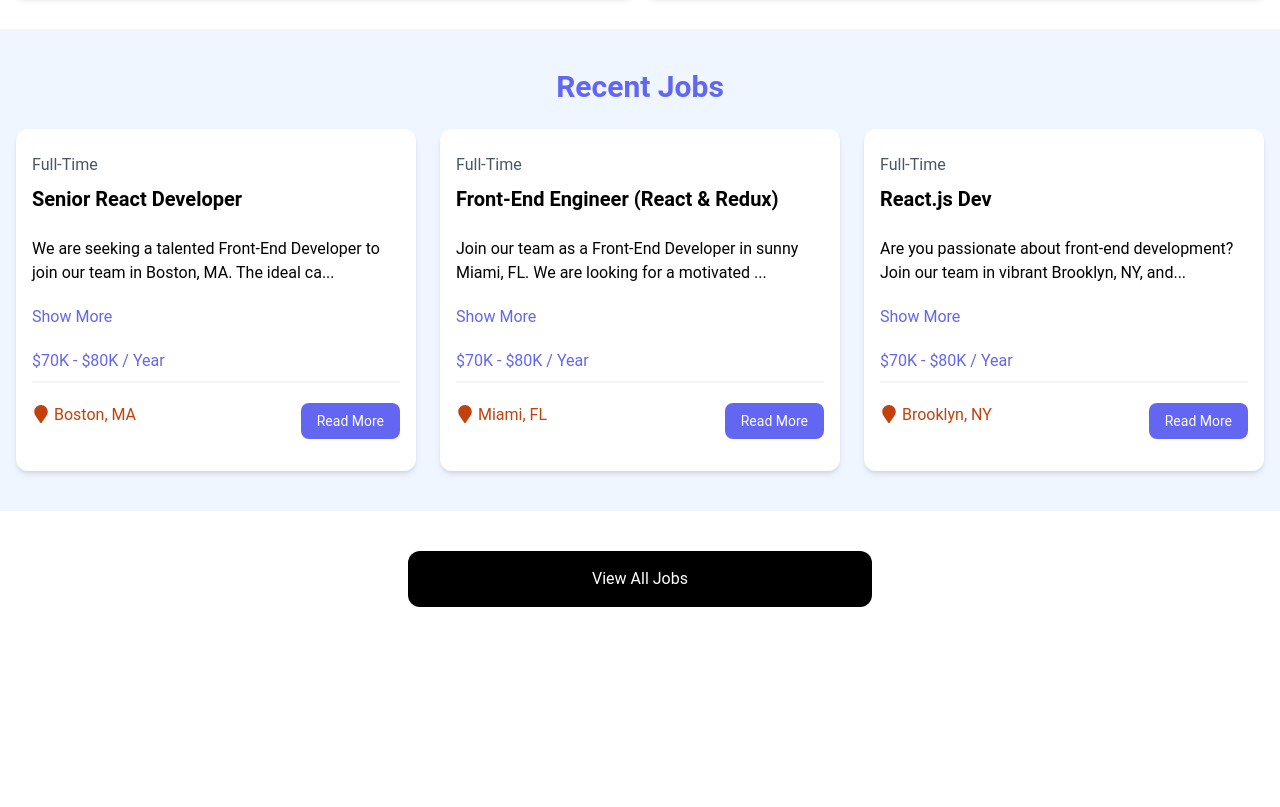
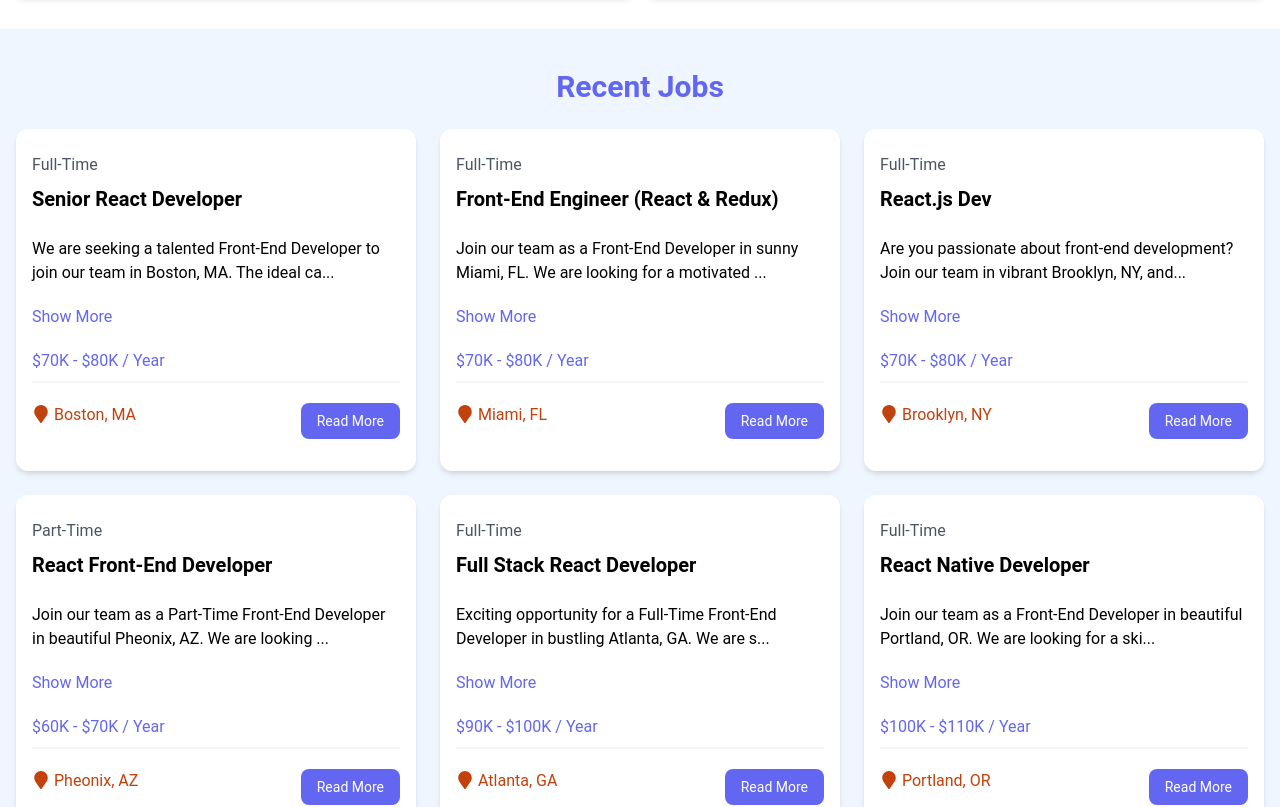
Before and after one commit to mbuguajackson/react_crash, a React (Vite) app in the folder react-jobs/: page / in a window 1280 px wide. Shown: the part 580-1387 px from the top of the page. Before the commit the page ends 1227 px from the top, so only its background shows below. Built offline with nearby package versions, Linux system fonts and the light colour scheme; data requests are answered from the project's data file.

Commit message:
spinners

```diff
--- a/react-jobs/src/components/JobListings.jsx
+++ b/react-jobs/src/components/JobListings.jsx
@@ -1,10 +1,33 @@
 import React from 'react'
 import jobs from '../jobs.json'
 import JobListing from './JobListing'
+import { useState, useEffect } from 'react'
+import Spinner from './Spinner'
 
-const JobListings = ({isHome = false}) => {
+
+const JobListings = ({ isHome = false }) => {
     // console.log(jobs);
-    const jobListings = isHome? jobs.slice(0,3) : jobs; // Get the first 3 jobs
+    // create state
+    const [jobs, setJobs] = useState([]);
+    const [loading, setLoading] = useState(true);
+    // useEffect to fetch jobs
+    useEffect(() => {
+        const fetchJobs = async () => {
+            try {
+                const res = await fetch('http://localhost:5000/jobs')
+                const data = await res.json();
+                setJobs(data);
+            } catch (error) {
+                console.error('Error fetching jobs:', error);
+            } finally {
+                setLoading(false);
+            }
+
+
+        }
+        fetchJobs();
+    }, [])
+
     return (
         <div>
             <section className="bg-blue-50 px-4 py-10">
@@ -13,11 +36,15 @@
                         {isHome ? 'Recent Jobs' : 'Browse Jobs'}
                     </h2>
                     <div className="grid grid-cols-1 md:grid-cols-3 gap-6">
-                        {jobListings.map((job) => (
-                            <JobListing key={job.id} job={job} />
+                        {loading ? (<Spinner loading={loading} />)
+                            : (
+                                <>
+                                    {jobs.map((job) => (
+                                        <JobListing key={job.id} job={job} />
+                                    ))}
+                                </>
+                            )}
 
-
-                        ))}
 
                     </div>
                 </div>
--- /dev/null
+++ b/react-jobs/src/components/Spinner.jsx
@@ -0,0 +1,20 @@
+import React from 'react'
+import { ClipLoader } from "react-spinners";
+
+const Spinner = ({ loading }) => {
+    const override = {
+        display: 'block',
+        margin: '100px auto',
+
+    };
+  return (
+    <ClipLoader
+      color="#4f46e5"
+      loading={loading}
+      size={150}
+      style={override}
+
+     />
+  )
+}
+export default Spinner
--- a/react-jobs/src/jobs.json
+++ b/react-jobs/src/jobs.json
@@ -1,4 +1,5 @@
-[
+{
+  "jobs": [
     {
       "id": "1",
       "title": "Senior React Developer",
@@ -84,3 +85,4 @@
       }
     }
   ]
+}
```
Also changed, not shown: react-jobs/package.json (+5 -2 lines), 1 other file (tests, documents, lock files or other folders). Lines whose indentation alone changed are shown as unchanged.
